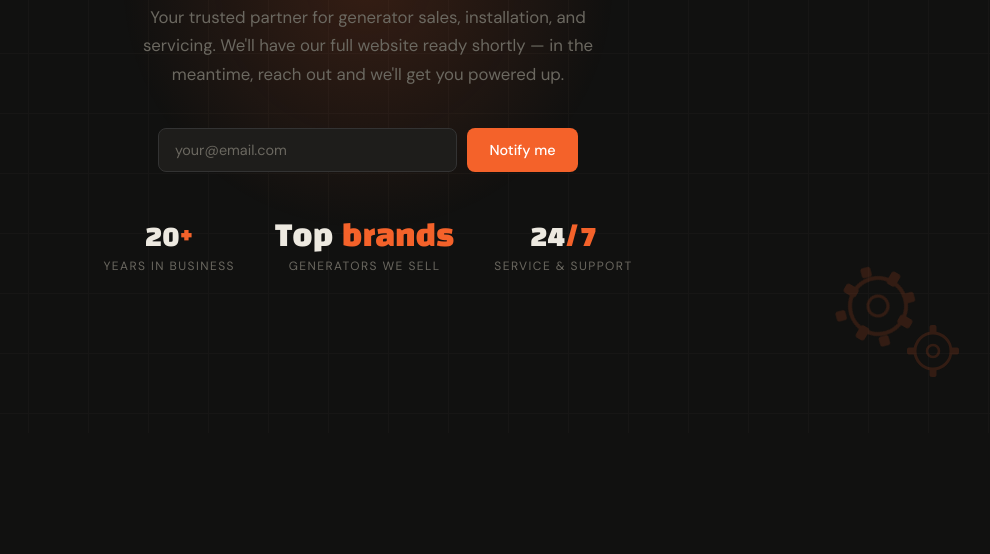
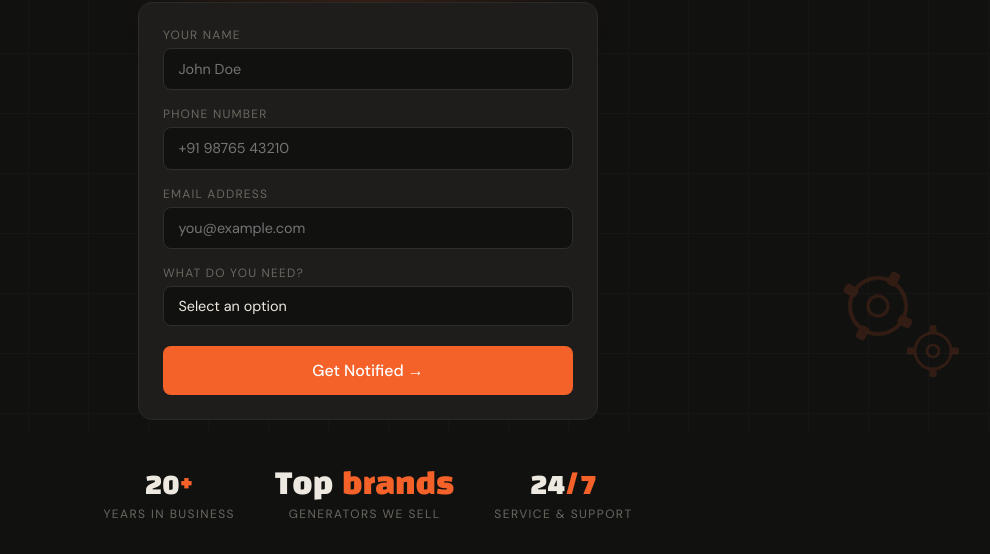
Before and after one commit to nishanthgoud06/my-site, a website: page index.html in a window 1280 px wide. Shown: the part 367-921 px from the top of the page, without its empty margins (272-1262 px from the left). Before the commit the page ends 800 px from the top, so only its background shows below. Drawn offline with Linux system fonts and the light colour scheme.

Commit message:
Update submission form to send JSON and warn on placeholder script URL

```diff
--- a/index.html
+++ b/index.html
@@ -59,6 +59,7 @@
       z-index: 1;
       text-align: center;
       max-width: 680px;
+      width: 100%;
     }
 
     /* ── LOGO ── */
@@ -125,49 +126,89 @@
       animation: rise 0.8s 0.2s ease both;
     }
 
-    /* ── NOTIFY FORM ── */
-    .form-row {
-      display: flex;
-      gap: 10px;
-      max-width: 420px;
+    /* ── FORM ── */
+    .form-wrap {
+      background: var(--mid);
+      border: 1px solid #2a2a28;
+      border-radius: 14px;
+      padding: 1.5rem;
+      max-width: 460px;
       margin: 0 auto 3rem;
       animation: rise 0.8s 0.3s ease both;
+      text-align: left;
     }
 
-    .form-row input {
-      flex: 1;
-      background: var(--mid);
-      border: 1px solid #333;
+    .form-wrap label {
+      display: block;
+      font-size: 0.75rem;
+      letter-spacing: 0.1em;
+      text-transform: uppercase;
+      color: var(--muted);
+      margin-bottom: 5px;
+    }
+
+    .form-wrap input,
+    .form-wrap select {
+      width: 100%;
+      background: #111110;
+      border: 1px solid #2e2e2b;
       color: var(--light);
-      padding: 0.75rem 1rem;
+      padding: 0.7rem 0.9rem;
       border-radius: 8px;
       font-family: 'DM Sans', sans-serif;
       font-size: 0.9rem;
       outline: none;
+      margin-bottom: 1rem;
       transition: border-color 0.2s;
+      appearance: none;
     }
 
-    .form-row input::placeholder { color: var(--muted); }
-    .form-row input:focus { border-color: var(--orange); }
+    .form-wrap select option { background: #1E1D1B; }
 
-    .form-row button {
+    .form-wrap input:focus,
+    .form-wrap select:focus { border-color: var(--orange); }
+
+    .form-wrap input.error { border-color: #e24b4a; }
+
+    .form-wrap button {
+      width: 100%;
       background: var(--orange);
       color: #fff;
       border: none;
-      padding: 0.75rem 1.4rem;
+      padding: 0.85rem;
       border-radius: 8px;
       font-family: 'DM Sans', sans-serif;
-      font-size: 0.9rem;
+      font-size: 1rem;
       font-weight: 500;
       cursor: pointer;
-      white-space: nowrap;
       transition: opacity 0.2s, transform 0.15s;
+      margin-top: 0.25rem;
     }
 
-    .form-row button:hover  { opacity: 0.88; }
-    .form-row button:active { transform: scale(0.97); }
+    .form-wrap button:hover  { opacity: 0.88; }
+    .form-wrap button:active { transform: scale(0.98); }
+    .form-wrap button:disabled { opacity: 0.6; cursor: not-allowed; }
 
-    /* ── STATS STRIP ── */
+    .success-msg {
+      display: none;
+      text-align: center;
+      padding: 1.2rem 0 0.5rem;
+    }
+
+    .success-msg .tick {
+      font-size: 2rem;
+      margin-bottom: 0.5rem;
+    }
+
+    .success-msg p {
+      color: var(--light);
+      font-size: 1rem;
+      margin: 0;
+    }
+
+    .success-msg span { color: var(--orange); }
+
+    /* ── STATS ── */
     .stats {
       display: flex;
       gap: 2.5rem;
@@ -192,7 +233,7 @@
       margin-top: 2px;
     }
 
-    /* ── DECORATIVE GEARS ── */
+    /* ── GEARS ── */
     .gear-wrap {
       position: fixed;
       bottom: 2rem;
@@ -201,8 +242,8 @@
       pointer-events: none;
     }
 
-    .gear  { animation: spin  6s linear infinite;         transform-origin: 50px 50px; }
-    .gear2 { animation: spin  4s linear infinite reverse; transform-origin: 105px 95px; }
+    .gear  { animation: spin 6s linear infinite;         transform-origin: 50px 50px; }
+    .gear2 { animation: spin 4s linear infinite reverse; transform-origin: 105px 95px; }
 
     @keyframes spin { to { transform: rotate(360deg); } }
     @keyframes rise {
@@ -215,7 +256,6 @@
 
   <div class="wrap">
 
-    <!-- Logo -->
     <div class="logo-block">
       <div class="logo-icon">
         <svg viewBox="0 0 36 36" fill="none" xmlns="http://www.w3.org/2000/svg">
@@ -228,18 +268,41 @@
       </div>
     </div>
 
-    <!-- Headline -->
     <h1>Coming <span>Soon.</span></h1>
 
     <p class="sub">
       Your trusted partner for generator sales, installation, and servicing.
-      We'll have our full website ready shortly — in the meantime, reach out and we'll get you powered up.
+      Drop your details and we'll reach out as soon as we're live.
     </p>
 
-    <!-- Notify -->
-    <div class="form-row">
-      <input type="email" placeholder="your@email.com" />
-      <button onclick="notify(this)">Notify me</button>
+    <!-- Form -->
+    <div class="form-wrap">
+      <div id="form-fields">
+        <label>Your Name</label>
+        <input type="text" id="name" placeholder="John Doe" />
+
+        <label>Phone Number</label>
+        <input type="tel" id="phone" placeholder="+91 98765 43210" />
+
+        <label>Email Address</label>
+        <input type="email" id="email" placeholder="you@example.com" />
+
+        <label>What do you need?</label>
+        <select id="need">
+          <option value="" disabled selected>Select an option</option>
+          <option value="Buy a generator">Buy a generator</option>
+          <option value="Service / Repair">Service / Repair</option>
+          <option value="Installation">Installation</option>
+          <option value="General inquiry">General inquiry</option>
+        </select>
+
+        <button onclick="submitForm(this)">Get Notified →</button>
+      </div>
+
+      <div class="success-msg" id="success">
+        <div class="tick">⚡</div>
+        <p>Thanks! We'll reach out to you <span>soon.</span></p>
+      </div>
     </div>
 
     <!-- Stats -->
@@ -260,7 +323,6 @@
 
   </div>
 
-  <!-- Decorative gears -->
   <div class="gear-wrap">
     <svg width="140" height="140" viewBox="0 0 140 140" fill="none" xmlns="http://www.w3.org/2000/svg">
       <g class="gear">
@@ -270,10 +332,6 @@
         <rect x="45" y="74" width="10" height="14" rx="3" fill="#F4622A"/>
         <rect x="12" y="45" width="14" height="10" rx="3" fill="#F4622A"/>
         <rect x="74" y="45" width="14" height="10" rx="3" fill="#F4622A"/>
-        <rect x="18" y="18" width="10" height="10" rx="2" fill="#F4622A" transform="rotate(45 23 23)"/>
-        <rect x="68" y="18" width="10" height="10" rx="2" fill="#F4622A" transform="rotate(45 73 23)"/>
-        <rect x="18" y="68" width="10" height="10" rx="2" fill="#F4622A" transform="rotate(45 23 73)"/>
-        <rect x="68" y="68" width="10" height="10" rx="2" fill="#F4622A" transform="rotate(45 73 73)"/>
       </g>
       <g class="gear2">
         <circle cx="105" cy="95" r="18" stroke="#F4622A" stroke-width="3"/>
@@ -287,18 +345,65 @@
   </div>
 
   <script>
-    function notify(btn) {
-      const input = btn.previousElementSibling;
-      if (!input.value || !input.value.includes('@')) {
-        input.focus();
-        input.style.borderColor = '#e24b4a';
-        setTimeout(() => input.style.borderColor = '', 1500);
+    const SCRIPT_URL = "https://script.google.com/macros/s/YOUR_DEPLOYED_SCRIPT_ID/exec";
+
+    async function submitForm(btn) {
+      if (SCRIPT_URL.includes('YOUR_DEPLOYED_SCRIPT_ID')) {
+        alert('Please replace YOUR_DEPLOYED_SCRIPT_ID with your actual Apps Script deployment ID in index.html.');
         return;
       }
-      btn.textContent = "✓ We'll be in touch!";
-      btn.style.background = '#27500a';
+
+      const nameField  = document.getElementById('name');
+      const phoneField = document.getElementById('phone');
+      const emailField = document.getElementById('email');
+      const needField  = document.getElementById('need');
+
+      [nameField, phoneField, emailField, needField].forEach(f => f.classList.remove('error'));
+
+      let valid = true;
+      if (!nameField.value.trim())  { nameField.classList.add('error');  valid = false; }
+      if (!phoneField.value.trim()) { phoneField.classList.add('error'); valid = false; }
+      if (!emailField.value.includes('@')) { emailField.classList.add('error'); valid = false; }
+      if (!needField.value)         { needField.classList.add('error');  valid = false; }
+      if (!valid) return;
+
+      btn.textContent = 'Sending...';
       btn.disabled = true;
-      input.disabled = true;
+
+      try {
+        const response = await fetch(SCRIPT_URL, {
+          method: 'POST',
+          mode: 'cors',
+          headers: {
+            'Content-Type': 'application/json'
+          },
+          body: JSON.stringify({
+            name:  nameField.value.trim(),
+            phone: phoneField.value.trim(),
+            email: emailField.value.trim(),
+            need:  needField.value
+          })
+        });
+
+        if (!response.ok) {
+          const text = await response.text();
+          throw new Error('Request failed ' + response.status + ': ' + text);
+        }
+
+        const result = await response.json();
+        if (result.result !== 'success') {
+          throw new Error(result.message || 'Submission failed');
+        }
+
+        document.getElementById('form-fields').style.display = 'none';
+        document.getElementById('success').style.display = 'block';
+
+      } catch (err) {
+        btn.textContent = 'Submit details';
+        btn.disabled = false;
+        alert('Submission failed. Please check your script deployment and CORS settings. See console for details.');
+        console.error(err);
+      }
     }
   </script>
 
```
